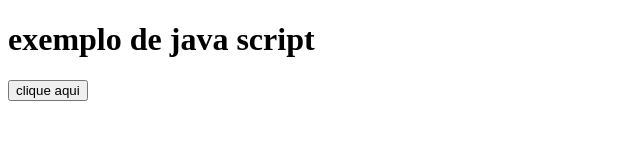
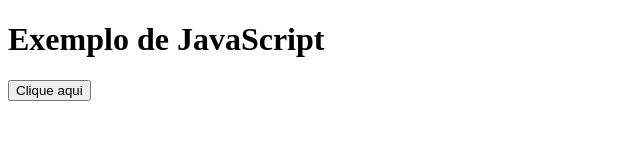
Before and after one commit to devid-silva/oxetech-javascritpt, a plain HTML site: page Aula 01/index.html in a window 1280 px wide. Shown: the whole page, without its empty margins (0-640 px from the left). Drawn offline with Linux system fonts and the light colour scheme.

Commit message:
index.html

```diff
--- a/Aula 01/index.html
+++ b/Aula 01/index.html
@@ -3,17 +3,19 @@
 <head>
     <meta charset="UTF-8">
     <meta name="viewport" content="width=device-width, initial-scale=1.0">
-    <title>Document</title>
+    <title>Exemplo de JavaScript</title>
 </head>
 <body>
-    <h1>exemplo de java script</h1>
-    <button id = "btn">clique aqui</button>
+    <h1>Exemplo de JavaScript</h1>
+    <button id="btn">Clique aqui</button>
+
     <script>
-        console.log ("olá, do console");
-        button = document.getElementById("btn");
+        console.log("Olá, do console");
+
+        const button = document.getElementById("btn");
 
         button.onclick = () => {
-            confirm("teste");
+            confirm("Teste");
         }
     </script>
 </body>
```
